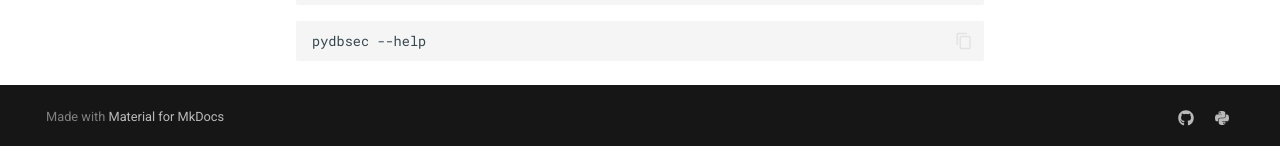
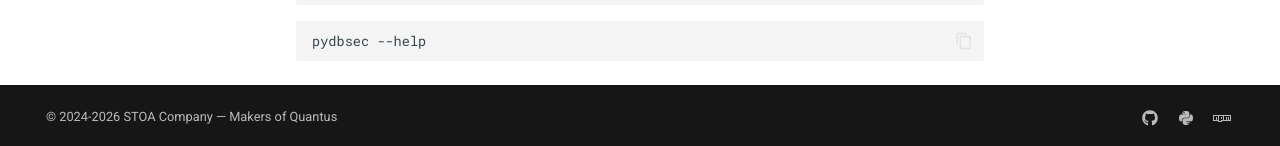
Before and after one commit to Jaeminyx-Stoa/pydbsec, an MkDocs documentation site: the page built from docs/installation.md, in a window 1280 px wide and 987 px high. Shown: the part 838-984 px from the top of the window. Built offline with MkDocs 1.6.1 and Material for MkDocs 9.7.7, drawn with Linux system fonts in a browser that asks for light colours; comment, search, counter and statistics services are not loaded.

Commit message:
docs: add STOA Company branding to documentation site (#18)
- "by STOA Company — Makers of Quantus" on hero section
- Footer copyright with STOA Company + Quantus link
- Social links: GitHub org, PyPI, npm
- Remove default mkdocs generator notice

Also created STOA-company.github.io landing page (separate repo).

Co-authored-by: Claude Opus 4.6 (1M context) <noreply@anthropic.com>

```diff
--- a/mkdocs.yml
+++ b/mkdocs.yml
@@ -37,11 +37,19 @@ theme:
     repo: fontawesome/brands/github
 
 extra:
+  generator: false
   social:
     - icon: fontawesome/brands/github
-      link: https://github.com/STOA-company/pydbsec
+      link: https://github.com/STOA-company
+      name: STOA Company on GitHub
     - icon: fontawesome/brands/python
       link: https://pypi.org/project/pydbsec/
+      name: pydbsec on PyPI
+    - icon: fontawesome/brands/npm
+      link: https://www.npmjs.com/package/pydbsec-mcp
+      name: pydbsec-mcp on npm
+
+copyright: "&copy; 2024-2026 STOA Company — Makers of <a href='https://quantus.kr'>Quantus</a>"
 
 markdown_extensions:
   - pymdownx.highlight:
```
Also changed, not shown: docs/index.md (+3 -0 lines).
